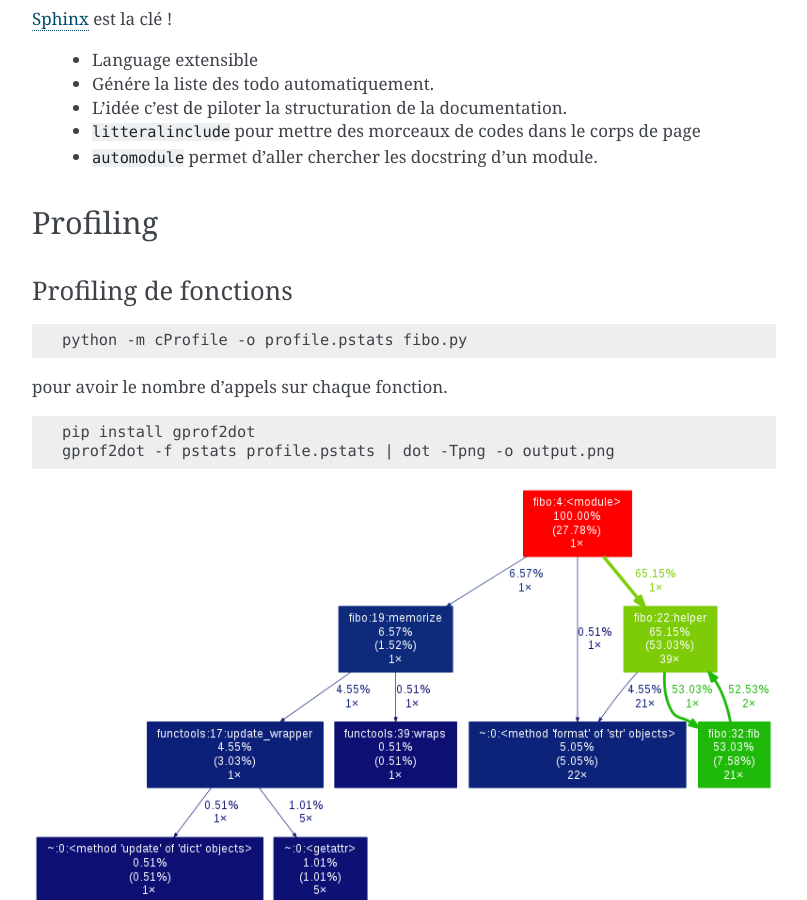
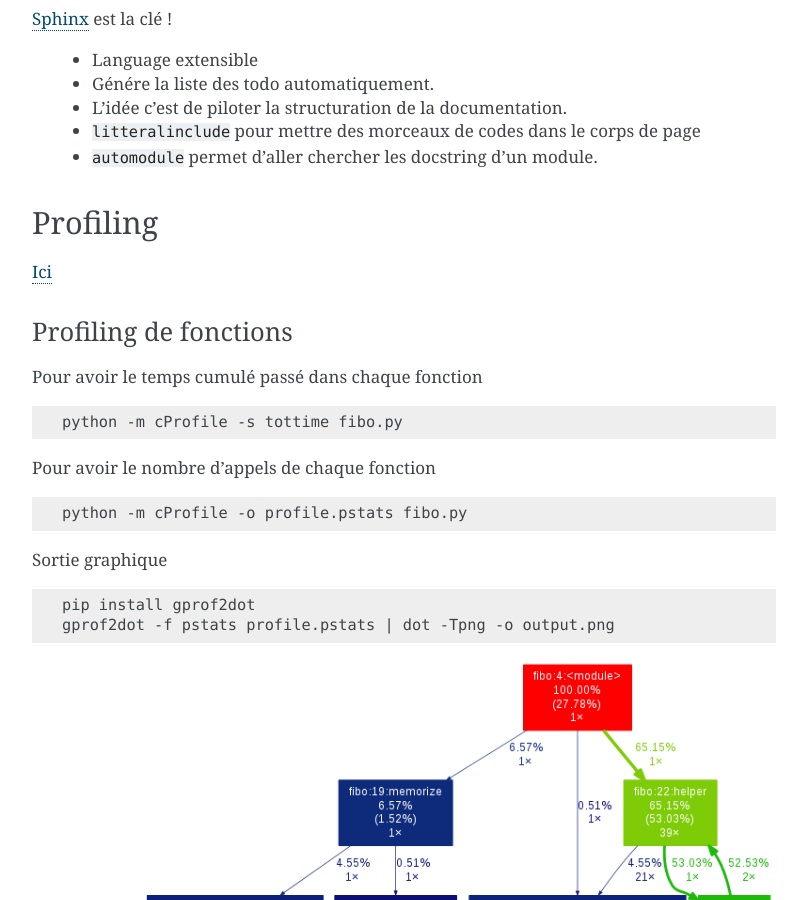
Before and after one commit to galactics/doc-python, a Sphinx documentation site: the page built from source/06-tools.rst, in a window 1280 px wide and 900 px high, scrolled down 4250 px. Shown: the whole window, without its empty margins (346-1153 px from the left). Built offline with Sphinx 7.4.7, drawn with Linux system fonts in a browser that asks for light colours.

Commit message:
Profiling

```diff
--- a/source/06-tools.rst
+++ b/source/06-tools.rst
@@ -224,14 +224,24 @@ Documentation
 Profiling
 ---------
 
+`Ici <https://toucantoco.com/back/2017/01/16/python-performance-optimization.html>`__
+
 Profiling de fonctions
 ^^^^^^^^^^^^^^^^^^^^^^
+
+Pour avoir le temps cumulé passé dans chaque fonction
+
+.. code-block:: shell
+
+    python -m cProfile -s tottime fibo.py
+
+Pour avoir le nombre d'appels de chaque fonction
 
 .. code-block:: shell
 
     python -m cProfile -o profile.pstats fibo.py
 
-pour avoir le nombre d'appels sur chaque fonction.
+Sortie graphique
 
 .. code-block:: shell
 
```
